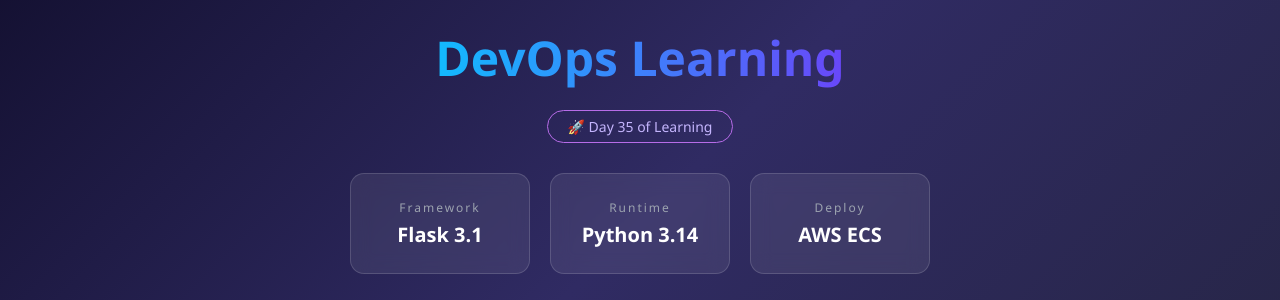
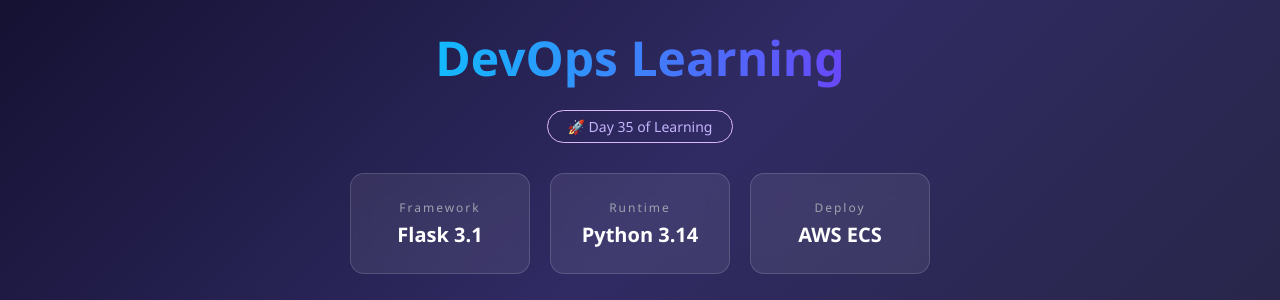
Before and after one commit to Shubhambs11/github-actions-zero-to-hero, a Flask app: page / in a window 1280 px wide. Shown: the part 178-478 px from the top of the page. Run offline with Flask 3, Linux system fonts and the light colour scheme.

Commit message:
minor changes in templates/index.html

```diff
--- a/templates/index.html
+++ b/templates/index.html
@@ -40,7 +40,7 @@ background:linear-gradient(90deg,#00d2ff,#7b2ff7);
 display:inline-block;
 margin:10px 0 30px;
 padding:6px 20px;
-border:1px solid #b76ce8;
+border:1px solid #deb7f8;
 border-radius:30px;
 font-size:14px;
 color:#c4b5fd;
```
